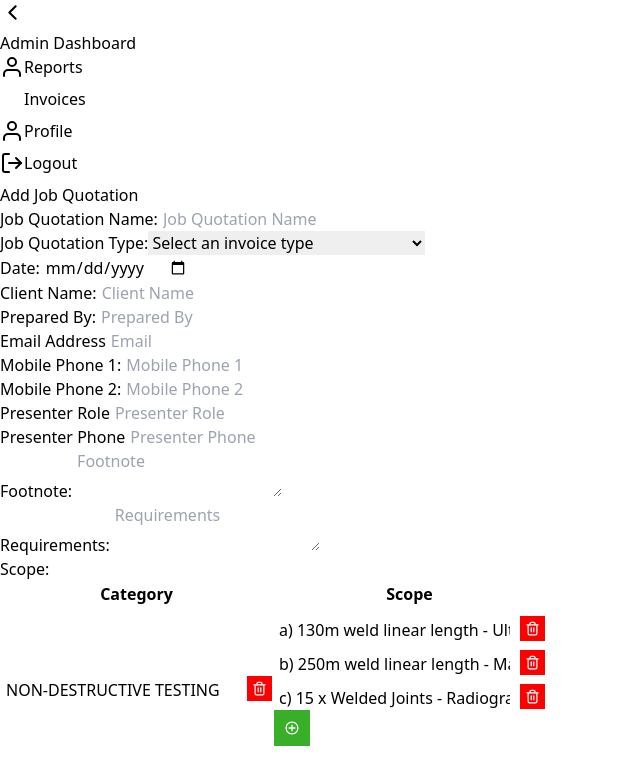
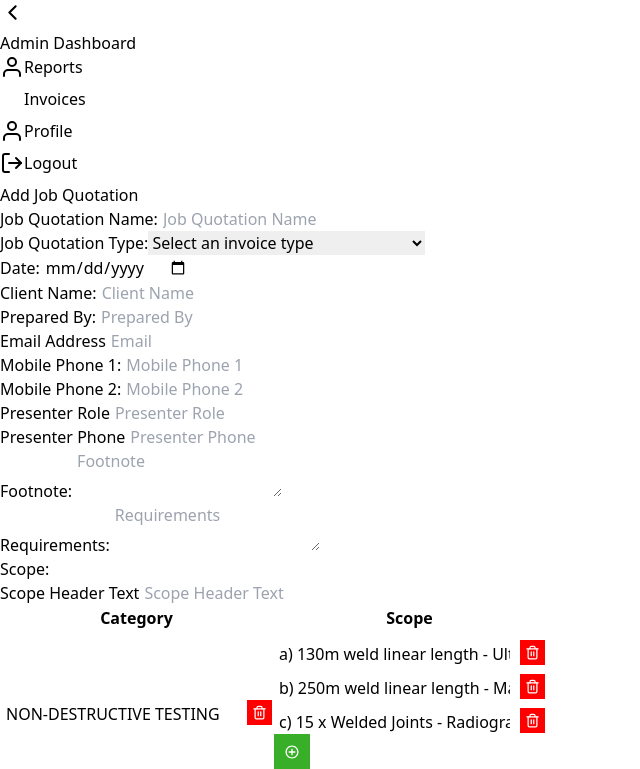
Before and after one commit to Faisal-Sey/Cedar-Admin, a React (Vite) app: page /add-job-quotation in a window 1280 px wide. Shown: the top 769 px of the page, without its empty margins (0-640 px from the left). Built offline with nearby package versions, Linux system fonts and the light colour scheme; some icons are missing.

Commit message:
bug fixes

```diff
--- a/src/screens/invoices/addInvoice.jsx
+++ b/src/screens/invoices/addInvoice.jsx
@@ -404,6 +404,17 @@ const AddJobQuotationsPage = () => {
                             {/* Scope */}
                             <div className="mb-4">
                                 <label className="block text-gray-700 text-md font-bold mb-2">Scope:</label>
+                                <div>
+                                    <label className="block text-gray-700 text-md font-bold mb-2">Scope Header Text</label>
+                                    <input
+                                        className="shadow appearance-none border rounded w-full py-2 px-3 text-gray-700 leading-tight focus:outline-none focus:shadow-outline"
+                                        type="text"
+                                        placeholder="Scope Header Text"
+                                        name="scope_header_text"
+                                        onChange={handleChange}
+                                        required
+                                    />
+                                </div>
                                 <ResponsibilityTable
                                     column1="Scope"
                                     initalItems={scopeInitials}
--- a/src/screens/invoices/editInvoice.jsx
+++ b/src/screens/invoices/editInvoice.jsx
@@ -28,6 +28,7 @@ const EditJobQuotationsPage = () => {
         client_name: "",
         invoice_name: "",
         requirements: "",
+        scope_header_text: "",
         prepared_by: "",
         mobile_phone_one: "",
         mobile_phone_two: "",
@@ -131,7 +132,8 @@ const EditJobQuotationsPage = () => {
                         responsibilities,
                         // signature,
                         presenter_role,
-                        presenter_phone
+                        presenter_phone,
+                        scope_header_text
                     }  = response.data.data;
                     setState({
                         invoice_name,
@@ -145,7 +147,8 @@ const EditJobQuotationsPage = () => {
                         last_words,
                         email,
                         presenter_role,
-                        presenter_phone
+                        presenter_phone,
+                        scope_header_text
                     });
                     setScopeItems(JSON.parse(scope));
                     setResourceItems(JSON.parse(resources));
@@ -348,6 +351,18 @@ const EditJobQuotationsPage = () => {
                             {/* Scope */}
                             <div className="mb-4">
                                 <label className="block text-gray-700 text-md font-bold mb-2">Scope:</label>
+                                <div>
+                                    <label className="block text-gray-700 text-md font-bold mb-2">Scope Header Text</label>
+                                    <input
+                                        className="shadow appearance-none border rounded w-full py-2 px-3 text-gray-700 leading-tight focus:outline-none focus:shadow-outline"
+                                        type="text"
+                                        placeholder="Scope Header Text"
+                                        name="scope_header_text"
+                                        value={state.scope_header_text}
+                                        onChange={handleChange}
+                                        required
+                                    />
+                                </div>
                                 <ResponsibilityTable
                                     column1="Scope"
                                     responsibilities={scopeItems}
--- a/src/screens/invoices/pageTwo.jsx
+++ b/src/screens/invoices/pageTwo.jsx
@@ -42,7 +42,7 @@ const PageTwo = ({ data }) => {
                         <p className="bg-[#288068] h-[5px]"></p>
                     </div>
                     <p className="text-left mt-1 mb-3 text-[13px] font-bold">
-                        Scope: NDT & LT on fabricated suction Piles
+                        Scope: {data?.scope_header_text}
                     </p>
                     <div className="flex justify-between">
                         {data?.scope?.map((elt, index) =>
@@ -135,7 +135,7 @@ const PageTwo = ({ data }) => {
             </div>
             <div className="cover-bottom">
                 <div className="cover-bottom-content px-3 flex items-center">
-                    <img src={LogoImage} className="pdf-logo"/>
+                    <img src={LogoImage} className="pdf-logo" alt={""}/>
                     <div className="ml-12 flex justify-evenly w-[100%]">
                         <p className="text-white text-[13px]">Integrity Management</p>
                         <p className="text-white text-[13px]">NDT Inspection</p>
```
